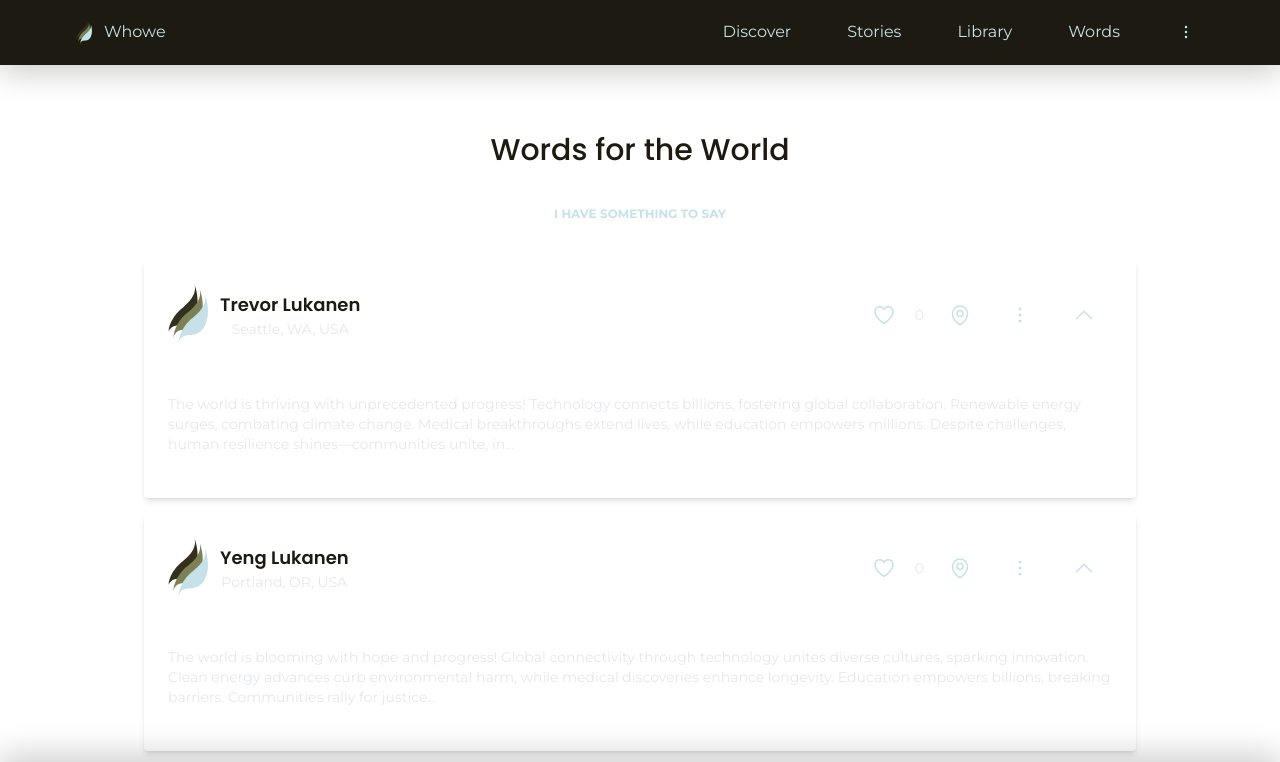
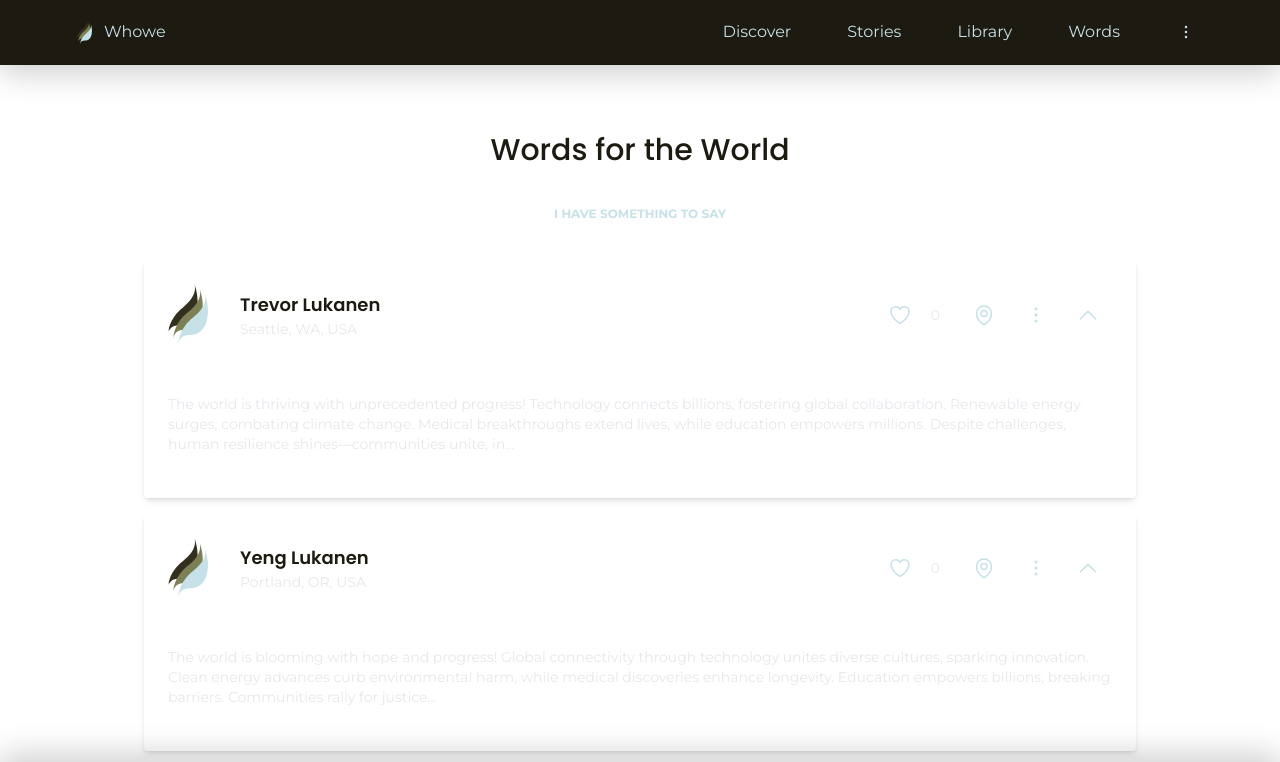
Before and after one commit to GlitchAsylum/Whowe2, a Next.js app: page /words in a window 1280 px wide. Shown: the top 762 px of the page. Built offline with nearby package versions, Linux system fonts and the light colour scheme.

Commit message:
words tweaks

```diff
--- a/app/ui/components/WordsUserCard.tsx
+++ b/app/ui/components/WordsUserCard.tsx
@@ -71,11 +71,8 @@ export default function UserCard({ name, city, state, country, comment }: UserCa
 
   return (
     <div className="bg-white/12 rounded-sm shadow-md flex flex-col">
-      <button
-        onClick={handleToggle}
-        className="flex items-center justify-between p-6 focus:outline-none"
-      >
-        <div className="flex items-center gap-3">
+      <div className="flex items-center justify-between p-6 focus:outline-none">
+        <div className="flex items-center gap-8">
           <Image
             src="/Whowe_logo_notext.svg"
             alt="User icon"
@@ -84,18 +81,18 @@ export default function UserCard({ name, city, state, country, comment }: UserCa
             className="rounded-full"
           />
           <div className="flex flex-col">
-            <h2 className="text-lg font-semibold">{name}</h2>
-            <span className="text-sm text-gray-200">{`${city}, ${state}, ${country}`}</span>
+            <h2 className="text-lg text-left font-semibold">{name}</h2>
+            <span className="text-sm text-left text-gray-200">{`${city}, ${state}, ${country}`}</span>
           </div>
         </div>
-        <div className="flex items-center gap-3 relative" ref={menuRef}>
+        <div className="flex items-center gap-1 relative" ref={menuRef}>
           <div className="flex items-center gap-1">
             <button onClick={(e) => {e.stopPropagation(); handleLike();}} className="hover:bg-white/6 p-3 rounded-[50%] cursor-pointer focus:outline-none">
               <HeartIcon
                 className={`w-6 h-6 ${isLiked ? 'fill-red-500 stroke-red-500' : 'stroke-[#C6E1E7]'}`}
               />
             </button>
-            <span className="text-gray-200 text-sm min-w-[12px] text-right">{likes}</span>
+            <span className="text-gray-200 text-sm min-w-[12px] text-right mr-4">{likes}</span>
           </div>
           <button
             onClick={(e) => {e.stopPropagation(); handleLocation();}}
@@ -103,15 +100,15 @@ export default function UserCard({ name, city, state, country, comment }: UserCa
           >
             <MapPinIcon className="w-6 h-6 text-[#C6E1E7]" />
           </button>
-          <div className="flex items-center cursor-pointer rounded-[50%] p-3 hover:text-white hover:bg-white/6">
+          <div className="flex items-center text-[#C6E1E7] cursor-pointer rounded-[50%] p-3 hover:bg-white/6">
             <button
               onClick={(e) => {e.stopPropagation(); handleMenuToggle();}}
               className="focus:outline-none"
             >
-              <EllipsisVerticalIcon className="w-6 h-6 text-[#C6E1E7]" />
+              <EllipsisVerticalIcon className="w-6 h-6 text-[#C6E1E7] cursor-pointer" />
             </button>
           </div>
-          <div className='cursor-pointer rounded-[50%] p-4 hover:bg-white/6'>
+          <div className='cursor-pointer rounded-[50%] p-3 hover:bg-white/6' onClick={handleToggle}>
           <ChevronUpIcon
               className={`w-6 h-6 text-[#C6E1E7] transition-transform duration-300 ${
                 isExpanded ? 'rotate-180' : ''
@@ -129,7 +126,7 @@ export default function UserCard({ name, city, state, country, comment }: UserCa
             </div>
           )}
         </div>
-      </button>
+      </div>
       <div
         ref={contentRef}
         className={`transition-all duration-300 ease-in-out overflow-hidden ${
```
